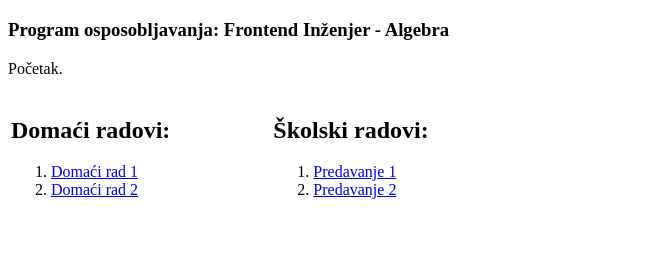
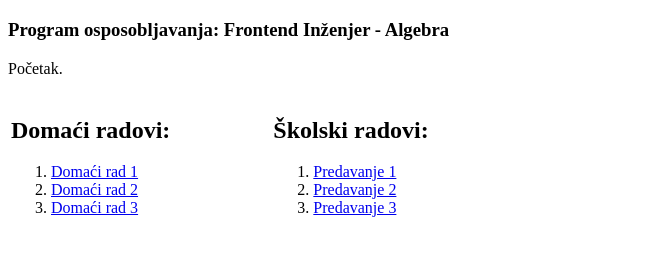
Before and after one commit to Goran-Sacic/grupa3frontend, a plain HTML site: page index.html in a window 1280 px wide. Shown: the part 61-316 px from the top of the page, without its empty margins (0-664 px from the left). Drawn offline with Linux system fonts and the light colour scheme.

Commit message:
Treća domaća zadaća

```diff
--- a/index.html
+++ b/index.html
@@ -22,6 +22,9 @@
             <li>
               <a href="./doma2.html">Domaći rad 2</a>
             </li>
+            <li>
+              <a href="./doma3.html">Domaći rad 3</a>
+            </li>
           </ol>
         </td>
         <td>
@@ -33,6 +36,9 @@
             <li>
               <a href="./pred2.html">Predavanje 2</a>
             </li>
+            <li>
+              <a href="./pred3.html">Predavanje 3</a>
+            </li>
           </ol>
         </td>
       </tr>
```
Also changed, not shown: doma3.html (+0 -1 lines).
